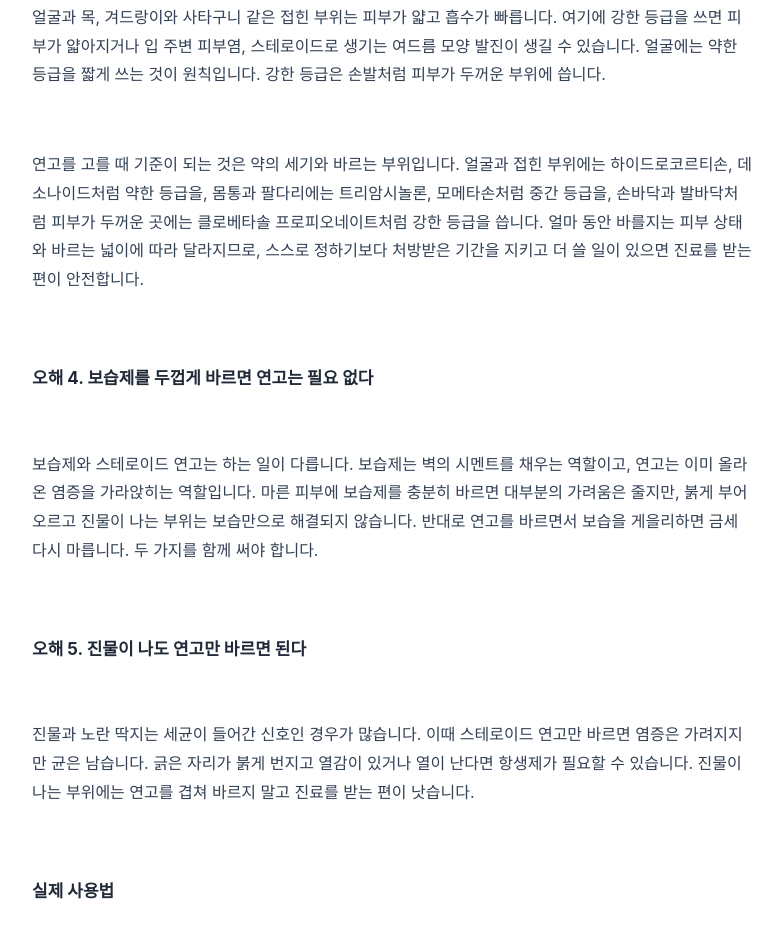
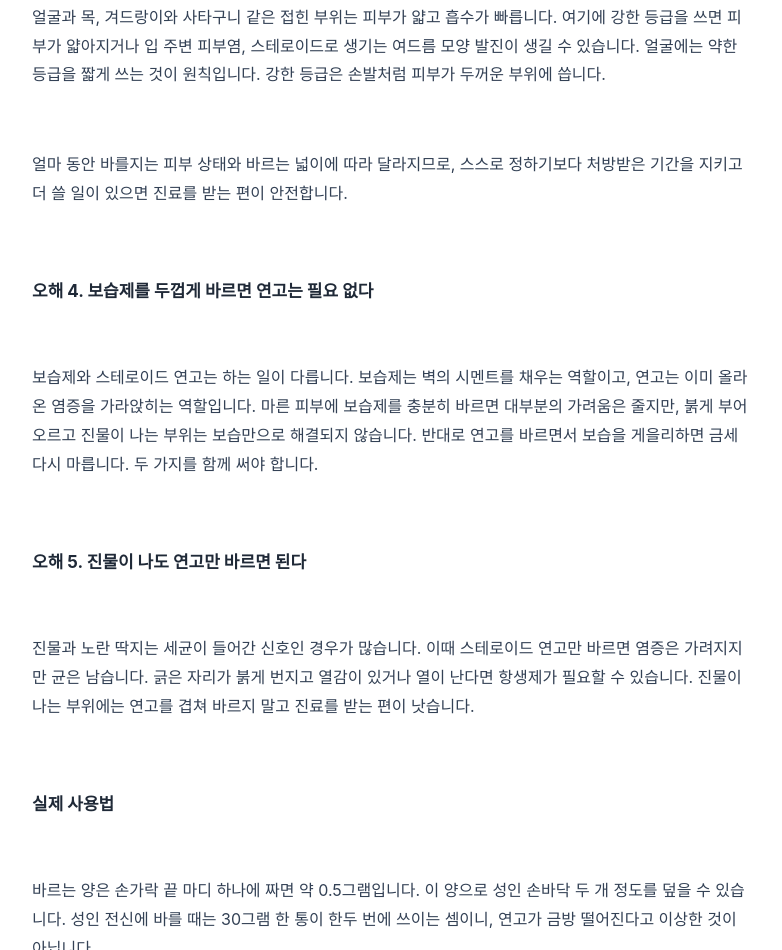
Before and after one commit to kst104/github.com-new, a plain HTML site: page content/2026-11-24-01/naver_post.html in a window 1280 px wide. Shown: the part 8021-8971 px from the top of the page, without its empty margins (248-1030 px from the left). Drawn offline with Linux system fonts and the light colour scheme.

Commit message:
fix(day17): 대중용 발행본과 원고 일치 — 등급 나열 문단 정리(발행 화면 기준) 및 발행용 HTML·듀얼뷰 재생성

```diff
--- a/content/2026-11-24-01/naver_post.html
+++ b/content/2026-11-24-01/naver_post.html
@@ -133,7 +133,7 @@
 <p style='line-height: 1.8; margin-bottom: 15px;'>&nbsp;</p>
 <p style='font-size: 16px; line-height: 1.8; color: #334155; margin-bottom: 12px;'>얼굴과 목, 겨드랑이와 사타구니 같은 접힌 부위는 피부가 얇고 흡수가 빠릅니다. 여기에 강한 등급을 쓰면 피부가 얇아지거나 입 주변 피부염, 스테로이드로 생기는 여드름 모양 발진이 생길 수 있습니다. 얼굴에는 약한 등급을 짧게 쓰는 것이 원칙입니다. 강한 등급은 손발처럼 피부가 두꺼운 부위에 씁니다.</p>
 <p style='line-height: 1.8; margin-bottom: 15px;'>&nbsp;</p>
-<p style='font-size: 16px; line-height: 1.8; color: #334155; margin-bottom: 12px;'>연고를 고를 때 기준이 되는 것은 약의 세기와 바르는 부위입니다. 얼굴과 접힌 부위에는 하이드로코르티손, 데소나이드처럼 약한 등급을, 몸통과 팔다리에는 트리암시놀론, 모메타손처럼 중간 등급을, 손바닥과 발바닥처럼 피부가 두꺼운 곳에는 클로베타솔 프로피오네이트처럼 강한 등급을 씁니다. 얼마 동안 바를지는 피부 상태와 바르는 넓이에 따라 달라지므로, 스스로 정하기보다 처방받은 기간을 지키고 더 쓸 일이 있으면 진료를 받는 편이 안전합니다.</p>
+<p style='font-size: 16px; line-height: 1.8; color: #334155; margin-bottom: 12px;'>얼마 동안 바를지는 피부 상태와 바르는 넓이에 따라 달라지므로, 스스로 정하기보다 처방받은 기간을 지키고 더 쓸 일이 있으면 진료를 받는 편이 안전합니다.</p>
 <p style='line-height: 1.8; margin-bottom: 15px;'>&nbsp;</p>
 <h3 style='font-size: 17px; font-weight: bold; color: #1f2937; margin-top: 25px; margin-bottom: 10px;'>오해 4. 보습제를 두껍게 바르면 연고는 필요 없다</h3>
 <p style='line-height: 1.8; margin-bottom: 15px;'>&nbsp;</p>
```
Also changed, not shown: content/2026-11-24-01/dual_view.html (+1 -1 lines), content/2026-11-24-01/publish/pub2.html (+1 -1 lines), 1 other file.
